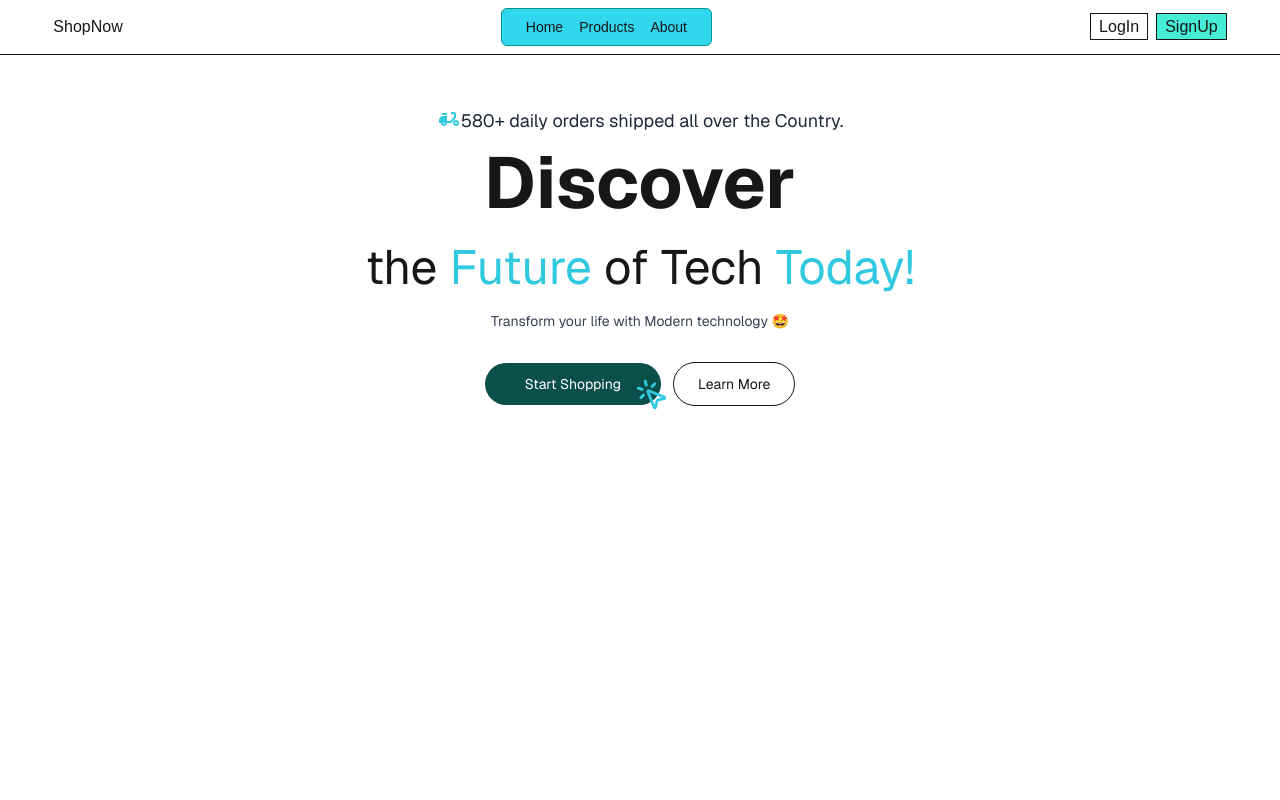
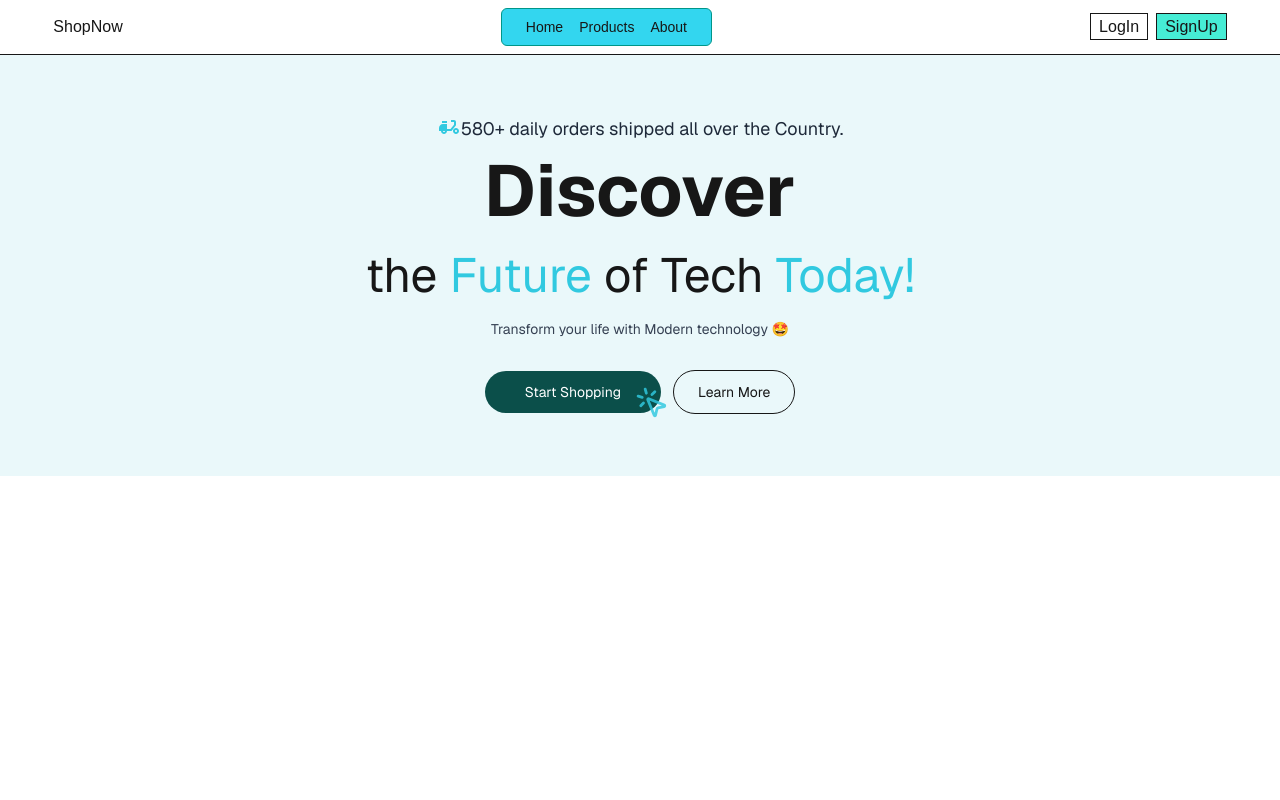
Before and after one commit to nurulafsarinfo/shopnow-next.js-project, a Next.js app: page / in a window 1280 px wide. Shown: the top 800 px of the page. Built offline with nearby package versions, Linux system fonts and the light colour scheme.

Commit message:
add product retrive helper function from database

```diff
--- a/src/app/components/Hero.jsx
+++ b/src/app/components/Hero.jsx
@@ -6,7 +6,7 @@ import { LuMousePointerClick } from "react-icons/lu";
 
 export default function Hero () {
     return (
-        <div className="">
+        <div className="bg-[#eaf8fa] p-8">
             <div className="space-y-3 pt-7">
                 <p className="text-center text-[14px] text-gray-800 md:text-lg flex justify-center">
                     <MdDeliveryDining size={24} className="text-[#31c9e0] "/> 580+ daily orders shipped all over the Country.</p>
@@ -24,7 +24,7 @@ export default function Hero () {
             <div className="flex gap-3 justify-center my-10">
                 <div className="relative">
                     <Link href={''} className="bg-teal-900 px-8 md:px-10 py-3 text-white rounded-4xl text-sm hover:bg-teal-800 transition transform duration-1000">Start Shopping</Link>
-                    <LuMousePointerClick size={34} className="absolute -bottom-4 -right-2 text-[#31c9e0]"/>
+                    <LuMousePointerClick size={34} className="absolute -bottom-4 -right-2 text-[#31c9e0] animate-pulse"/>
                 </div>
 
                 <div>
--- /dev/null
+++ b/src/app/lib/products.js
@@ -0,0 +1,17 @@
+import clientPromise from "./mongodb";
+
+
+// for get all products
+export async function listProducts() {
+    const client = await clientPromise;
+    const db = client.db(process.env.MONGODB_URI);
+    return await db.collection('products').find({}).toArray();
+}
+
+
+//for single product
+export async function getProductBySlug(slug){
+    const client = await clientPromise;
+    const db = client.db(process.env.MONGODB_URI);
+    return await db.collection('products').findOne({ slug });
+}
--- a/src/app/page.jsx
+++ b/src/app/page.jsx
@@ -3,7 +3,7 @@ import Hero from "./components/Hero";
 
 export default function Home() {
   return (
-    <div className="font-sans min-h-screen p-6 pb-20 sm:p-6">
+    <div className="font-sans min-h-screen">
 
 
       <main className="min-h-screen">
```
